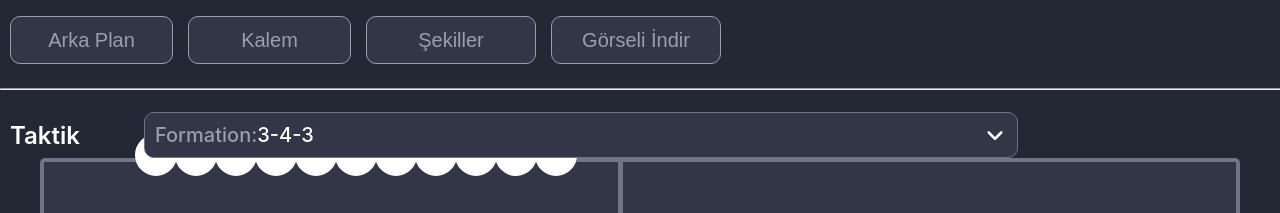
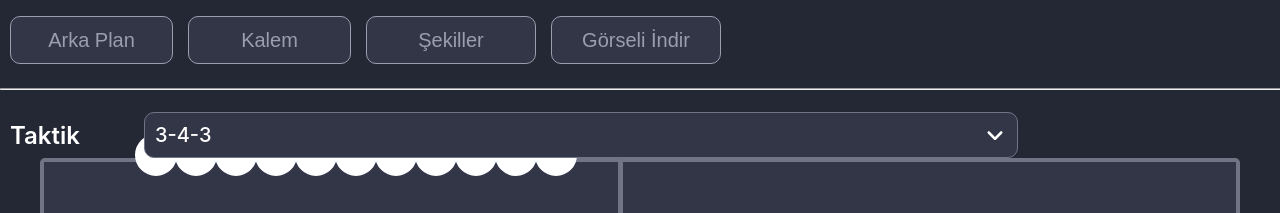
Before and after one commit to bekranker/TestFM, a React (Create React App) app: page / in a window 1280 px wide. Shown: the top 213 px of the page. Built offline with nearby package versions, Linux system fonts and the light colour scheme.

Commit message:
google adsense fixed

```diff
--- a/src/App.js
+++ b/src/App.js
@@ -105,6 +105,7 @@ const taktiks = [
     taktikName: "3-4-3",
     coverImage: Saha_3_4_3,
     poses: [
+      new Vector2(-579, -9),
       new Vector2(-468, -150),
       new Vector2(-468, -35),
       new Vector2(-468, 120),
@@ -121,6 +122,7 @@ const taktiks = [
     taktikName: "4-2-2-2 DOS OOS POKY",
     coverImage: Saha_4_2_2_2_DOS_OOS_POKY,
     poses: [
+      new Vector2(-579, -9),
       new Vector2(-292, -330),
       new Vector2(-463, -148),
       new Vector2(-468, 118),
@@ -137,6 +139,7 @@ const taktiks = [
     taktikName: "4-2-3-1 DOS OOS WIDE",
     coverImage: Saha_4_2_3_1_DOS_OOS_WIDE,
     poses: [
+      new Vector2(-579, -9),
       new Vector2(-463, -148),
       new Vector2(-468, 118),
       new Vector2(-292, -330),
@@ -153,6 +156,7 @@ const taktiks = [
     taktikName: "4-2-4 DOS WIDE",
     coverImage: Saha_4_2_4_DOS_WIDE,
     poses: [
+      new Vector2(-579, -9),
       new Vector2(-463, -148),
       new Vector2(-468, 118),
       new Vector2(-292, -330),
@@ -169,6 +173,7 @@ const taktiks = [
     taktikName: "4-3-2-1 DOS COS POKY",
     coverImage: Saha_4_3_2_1_DOS_COS_POKY,
     poses: [
+      new Vector2(-579, -9),
       new Vector2(-463, -148),
       new Vector2(-468, 118),
       new Vector2(-292, -330),
@@ -185,6 +190,7 @@ const taktiks = [
     taktikName: "4-3-3 DOS WIDE",
     coverImage: Saha_4_3_3_DOS_WIDE,
     poses: [
+      new Vector2(-579, -9),
       new Vector2(-463, -148),
       new Vector2(-468, 118),
       new Vector2(-292, -330),
@@ -201,6 +207,7 @@ const taktiks = [
     taktikName: "4-4-2",
     coverImage: Saha_4_4_2,
     poses: [
+      new Vector2(-579, -9),
       new Vector2(-463, -148),
       new Vector2(-468, 118),
       new Vector2(-292, -330),
@@ -217,6 +224,7 @@ const taktiks = [
     taktikName: "4-4-2 DIOMAND POKY",
     coverImage: Saha_4_4_2_DIOMAND_POKY,
     poses: [
+      new Vector2(-579, -9),
       new Vector2(-463, -148),
       new Vector2(-468, 118),
       new Vector2(-292, -330),
@@ -233,6 +241,7 @@ const taktiks = [
     taktikName: "5-2-1-2 DOS OOS",
     coverImage: Saha_5_2_1_2_DOS_OOS,
     poses: [
+      new Vector2(-579, -9),
       new Vector2(-463, -148),
       new Vector2(-464, -37),
       new Vector2(-468, 118),
@@ -249,6 +258,7 @@ const taktiks = [
     taktikName: "5-2-2-1 DOS OOS",
     coverImage: Saha_5_2_2_1_DOS_OOS,
     poses: [
+      new Vector2(-579, -9),
       new Vector2(-463, -148),
       new Vector2(-464, -37),
       new Vector2(-468, 118),
@@ -261,8 +271,40 @@ const taktiks = [
       new Vector2(540, 36),
     ],
   },
-  { taktikName: "5-2-3-1 DOS WIDE", coverImage: Saha_5_2_3_DOS_WIDE },
-  { taktikName: "5-2-2 DOS KB", coverImage: Saha_5_2_2_DOS_KB },
+  {
+    taktikName: "5-2-3-1 DOS WIDE",
+    coverImage: Saha_5_2_3_DOS_WIDE,
+    poses: [
+      new Vector2(-579, -9),
+      new Vector2(-463, -148),
+      new Vector2(-464, -37),
+      new Vector2(-468, 118),
+      new Vector2(-292, -330),
+      new Vector2(-285, -131),
+      new Vector2(-285, 66),
+      new Vector2(-306, 305),
+      new Vector2(278, -311),
+      new Vector2(540, -512),
+      new Vector2(289, 293),
+    ],
+  },
+  {
+    taktikName: "5-2-2 DOS KB",
+    coverImage: Saha_5_2_2_DOS_KB,
+    poses: [
+      new Vector2(-579, -9),
+      new Vector2(-463, -148),
+      new Vector2(-464, -37),
+      new Vector2(-468, 118),
+      new Vector2(-292, -330),
+      new Vector2(-291, 24),
+      new Vector2(-81, 59),
+      new Vector2(-81, -118),
+      new Vector2(-306, 305),
+      new Vector2(540, -51),
+      new Vector2(540, 36),
+    ],
+  },
 ];
 
 function App() {
@@ -438,7 +480,7 @@ function App() {
                 </svg>
 
                 <div className="tactic-text-info">
-                  <a style={{ color: "#9B9EAF" }}>Formation:</a>
+                  <a style={{ color: "#9B9EAF" }}> </a>
                   {selectedTaktik.taktikName}
                 </div>
               </header>
@@ -447,10 +489,14 @@ function App() {
                   className="container-tactik-selection"
                   style={anim}
                 >
-                  {taktiks.map((item, _) => (
+                  {taktiks.map((item, index) => (
                     <TaktikItem
                       selectTaktikEvent={() => {
                         setSelectedTaktik(item);
+                        firstPositions.map((itemFP, indexFP) => {
+                          itemFP = item.poses[indexFP];
+                          console.log(itemFP);
+                        });
                       }}
                       bg={item.coverImage}
                       name={item.taktikName}
--- a/src/Components/taktikItem.js
+++ b/src/Components/taktikItem.js
@@ -16,7 +16,7 @@ export const TaktikItem = ({ selectTaktikEvent, bg, name }) => {
           backgroundClip: "black",
           backgroundPosition: "center",
         }}
-        onMouseDown={() => selectTaktikEvent()}
+        onMouseDown={selectTaktikEvent}
       >
         <div className="tactic-item-bg">
           <div className="tactic-item-name">
--- a/src/css/navigationBar.css
+++ b/src/css/navigationBar.css
@@ -32,7 +32,7 @@
   position: absolute;
   width: 285px;
   margin-left: 120px;
-  margin-top: 130px;
+  margin-top: 210px;
   height: 130px;
   z-index: 3;
   list-style-type: none;
@@ -40,7 +40,6 @@
 }
 
 .hover-menu-item-parent {
-  margin: 0px;
   border: solid;
   border-color: #717485;
   border-radius: 17px;
```
Also changed, not shown: 12 other files (tests, documents, lock files or other folders).
